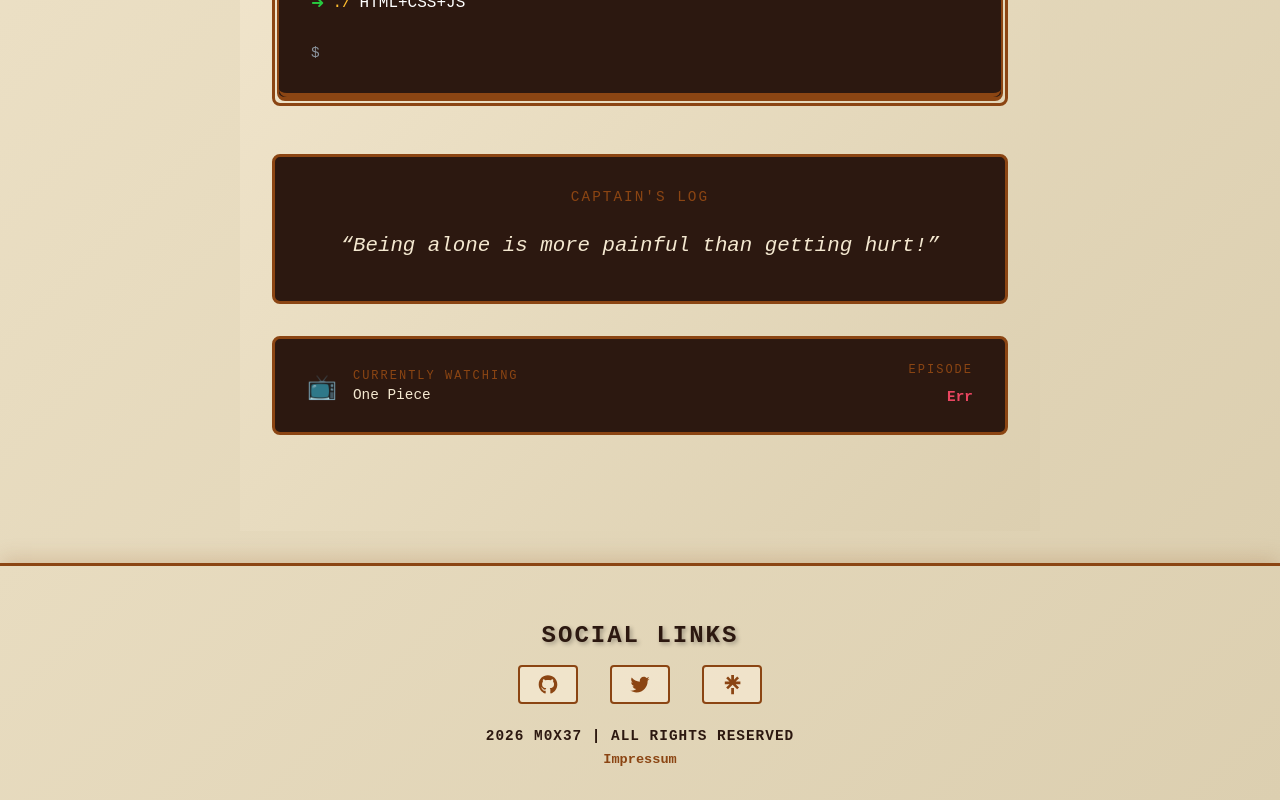
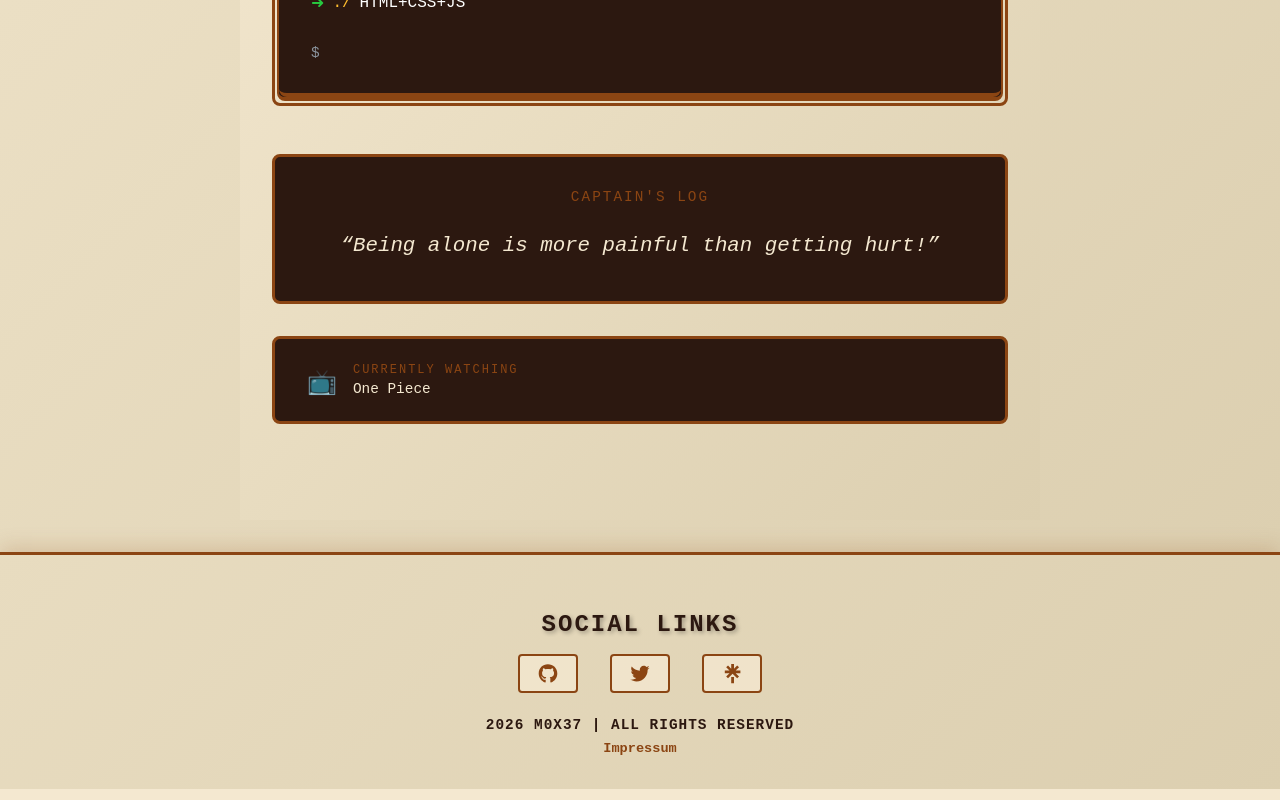
Before and after one commit to M0x37/Portfolio, a React (Vite) app: page / in a window 1280 px wide. Shown: the part 1885-2685 px from the top of the page. Built offline with nearby package versions, Linux system fonts and the light colour scheme; no server answers.

Commit message:
Remove episode number and unused fetch code

```diff
--- a/src/components/Skills.tsx
+++ b/src/components/Skills.tsx
@@ -1,4 +1,4 @@
-import React, { useState, useEffect } from 'react';
+import React, { useState } from 'react';
 
 const Skills: React.FC = () => {
   const skills = [
@@ -16,38 +16,6 @@ const Skills: React.FC = () => {
   ];
 
   const [currentQuote] = useState(() => Math.floor(Math.random() * luffyQuotes.length));
-  const [episode, setEpisode] = useState<number | null>(null);
-  const [loading, setLoading] = useState(true);
-  const [error, setError] = useState<string | null>(null);
-
-  useEffect(() => {
-    console.log('Fetching episode from API...');
-    fetch('http://192.168.178.21:3000/api/episode')
-      .then(res => {
-        console.log('Response status:', res.status);
-        if (!res.ok) throw new Error(`HTTP ${res.status}`);
-        return res.text();
-      })
-      .then(text => {
-        console.log('Raw response:', text);
-        // Try to parse as JSON, fallback to plain number
-        let data;
-        try {
-          data = JSON.parse(text);
-        } catch {
-          data = text;
-        }
-        const ep = typeof data === 'object' ? data.episode : parseInt(data, 10);
-        console.log('Parsed episode:', ep);
-        setEpisode(ep || 0);
-        setLoading(false);
-      })
-      .catch(err => {
-        console.error('Fetch error:', err);
-        setError(err.message);
-        setLoading(false);
-      });
-  }, []);
 
   return (
     <section id="skills" style={{
@@ -295,34 +263,6 @@ const Skills: React.FC = () => {
               </div>
             </div>
           </div>
-          <div style={{
-            textAlign: 'right'
-          }}>
-            <div style={{
-              fontSize: '0.75rem',
-              color: '#8b4513',
-              textTransform: 'uppercase',
-              letterSpacing: '2px',
-              fontFamily: '"Courier New", monospace',
-              marginBottom: '0.25rem'
-            }}>
-              Episode
-            </div>
-            <div style={{
-              fontSize: '1.5rem',
-              fontWeight: 'bold',
-              color: '#27c93f',
-              fontFamily: '"Courier New", monospace'
-            }}>
-              {error ? (
-                <span style={{ color: '#e94560', fontSize: '0.9rem' }} title={error}>Err</span>
-              ) : loading ? (
-                '...'
-              ) : (
-                episode
-              )}
-            </div>
-          </div>
         </div>
 
         {/* Global Styles */}
```
